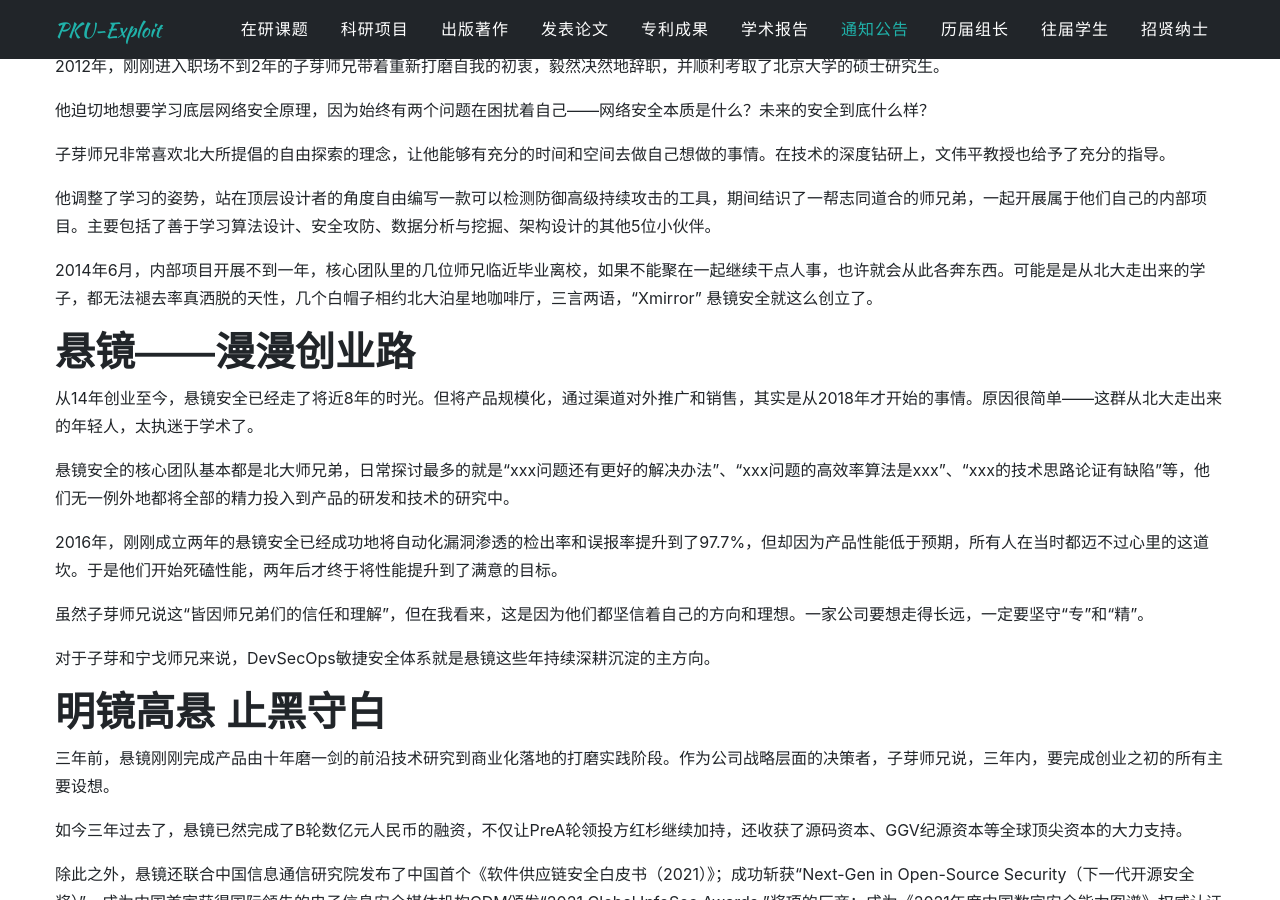
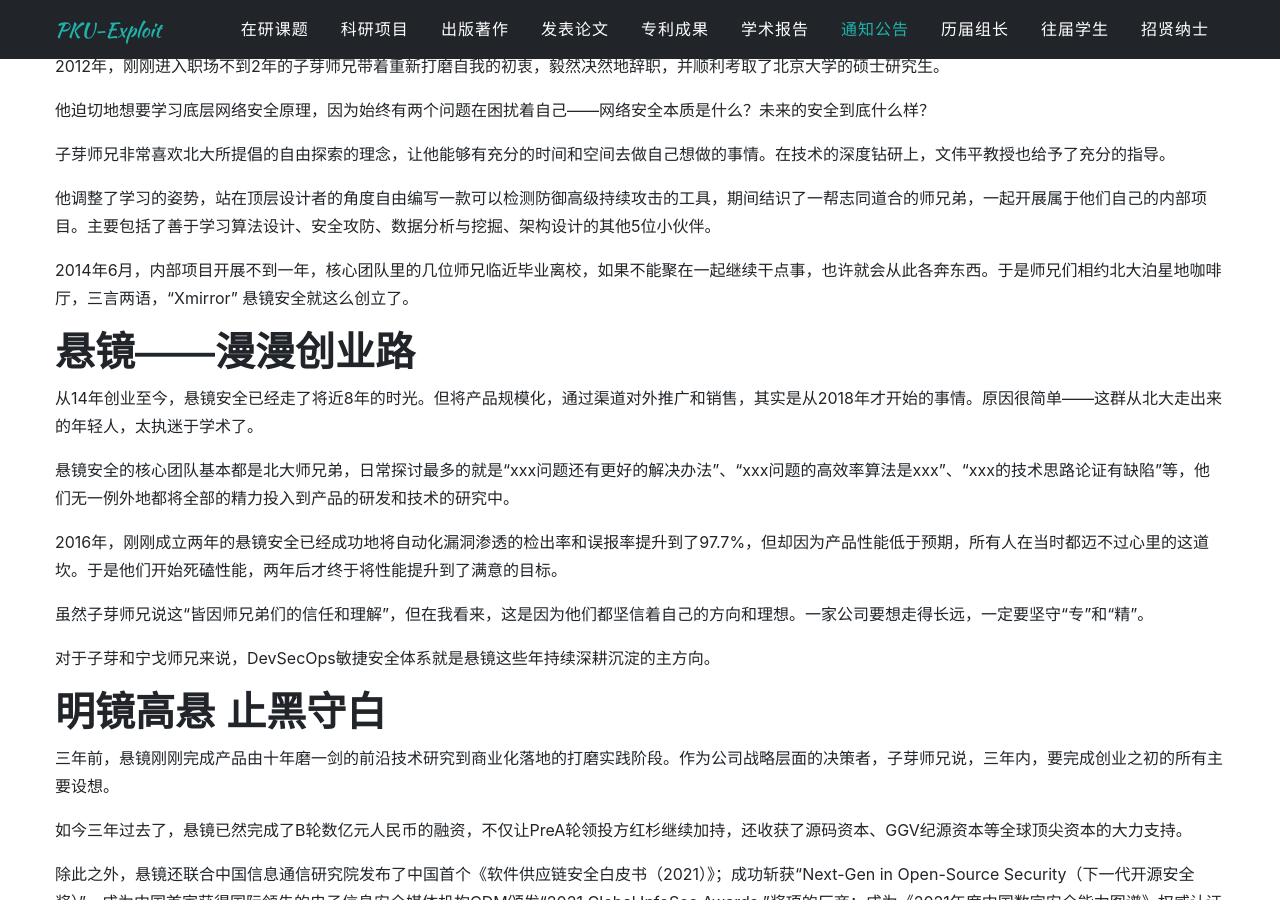
Before and after one commit to xxycfhb/xxycfhb.github.io, a Jekyll site: the page built from _posts/notice/2022-3-30-notice-23.md, in a window 1280 px wide and 900 px high, scrolled down 1166 px. Built offline with Jekyll 4.4.1, drawn with Linux system fonts in a browser that asks for light colours; some web fonts are replaced.

Commit message:
Update 2022-3-30-notice-23.md

```diff
--- a/_posts/notice/2022-3-30-notice-23.md
+++ b/_posts/notice/2022-3-30-notice-23.md
@@ -45,7 +45,7 @@ categories:
 
 
 
-2014年6月，内部项目开展不到一年，核心团队里的几位师兄临近毕业离校，如果不能聚在一起继续干点人事，也许就会从此各奔东西。可能是是从北大走出来的学子，都无法褪去率真洒脱的天性，几个白帽子相约北大泊星地咖啡厅，三言两语，“Xmirror” 悬镜安全就这么创立了。
+2014年6月，内部项目开展不到一年，核心团队里的几位师兄临近毕业离校，如果不能聚在一起继续干点事，也许就会从此各奔东西。于是师兄们相约北大泊星地咖啡厅，三言两语，“Xmirror” 悬镜安全就这么创立了。
 
 # 悬镜——漫漫创业路
 
```
